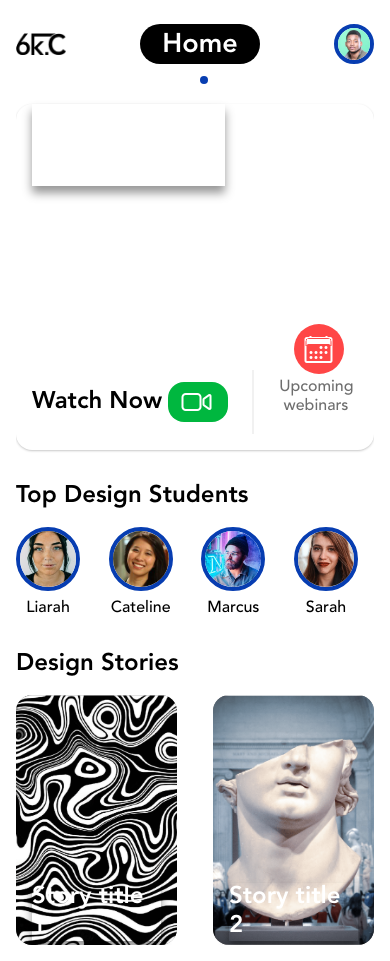
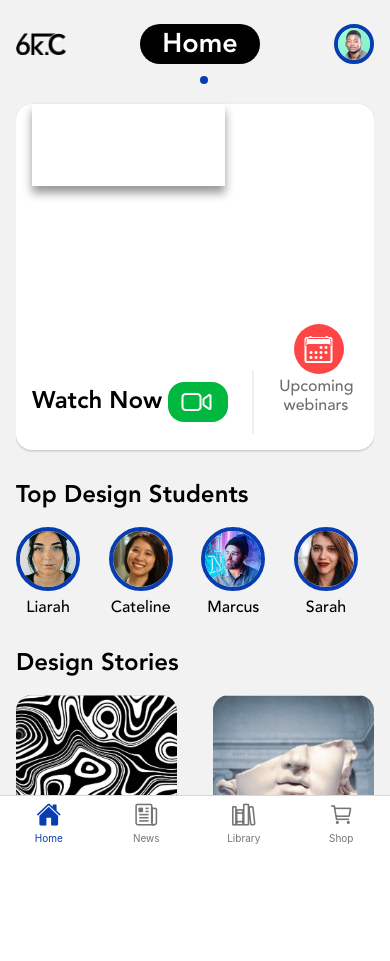
Before and after one commit to FungaiPfende/6kClub, a React Native app: screen /Home in a window 390 px wide. After the commit the page ends 844 px from the top, so only its background shows below. Built offline with nearby package versions, Linux system fonts and the light colour scheme.

Commit message:
Set up bottom navigation and optimised Header component.

```diff
--- a/App.js
+++ b/App.js
@@ -1,8 +1,56 @@
 import { StatusBar } from "expo-status-bar";
-import { StyleSheet, View } from "react-native";
+import { StyleSheet, View, SafeAreaView } from "react-native";
 import { useFonts } from "expo-font";
+import { NavigationContainer } from "@react-navigation/native";
+import { createBottomTabNavigator } from "@react-navigation/bottom-tabs";
+import Ionicons from "@expo/vector-icons/Ionicons";
 
 import { Home } from "./src/screens/Home.screen";
+import { Header } from "./src/components/Header.component";
+
+import { colours, space } from "./src/constants/theme";
+
+const News = ({ route }) => (
+  <SafeAreaView style={styles.screen}>
+    <Header title={route.name} />
+  </SafeAreaView>
+);
+
+const Library = ({ route }) => (
+  <SafeAreaView style={styles.screen}>
+    <Header title={route.name} />
+  </SafeAreaView>
+);
+
+const Shop = ({ route }) => (
+  <SafeAreaView style={styles.screen}>
+    <Header title={route.name} />
+  </SafeAreaView>
+);
+
+const Tab = createBottomTabNavigator();
+
+const screenOptions = ({ route }) => ({
+  tabBarIcon: ({ focused, color, size }) => {
+    let iconName;
+
+    if (route.name === "Home") {
+      iconName = focused ? "home" : "home-outline";
+    } else if (route.name === "News") {
+      iconName = focused ? "newspaper" : "newspaper-outline";
+    } else if (route.name === "Library") {
+      iconName = focused ? "library" : "library-outline";
+    } else if (route.name === "Shop") {
+      iconName = focused ? "cart" : "cart-outline";
+    }
+
+    // You can return any component that you like here!
+    return <Ionicons name={iconName} size={size} color={color} />;
+  },
+  tabBarActiveTintColor: colours.brand.primary,
+  tabBarInactiveTintColor: colours.ui.secondary,
+  headerShown: false,
+});
 
 export default function App() {
   const [loaded] = useFonts({
@@ -16,11 +64,27 @@ export default function App() {
   }
 
   return (
-    <View>
-      <Home />
+    <View style={styles.container}>
+      <NavigationContainer>
+        <Tab.Navigator screenOptions={screenOptions}>
+          <Tab.Screen name="Home" component={Home} />
+          <Tab.Screen name="News" component={News} />
+          <Tab.Screen name="Library" component={Library} />
+          <Tab.Screen name="Shop" component={Shop} />
+        </Tab.Navigator>
+      </NavigationContainer>
+
       <StatusBar style="dark" />
     </View>
   );
 }
 
-const styles = StyleSheet.create({});
+const styles = StyleSheet.create({
+  container: {
+    flex: 1,
+  },
+
+  screen: {
+    marginHorizontal: space.lg,
+  },
+});
--- a/src/components/Header.component.jsx
+++ b/src/components/Header.component.jsx
@@ -10,7 +10,7 @@ import {
   space,
 } from "../constants/theme";
 
-export const Header = () => {
+export const Header = ({ title }) => {
   return (
     <View style={styles.container}>
       <Image
@@ -21,7 +21,7 @@ export const Header = () => {
 
       <View styles={styles.midSection}>
         <View style={styles.textContainer}>
-          <Text style={styles.headerText}>Home</Text>
+          <Text style={styles.headerText}>{title}</Text>
         </View>
 
         <View style={styles.dot} />
--- a/src/screens/Home.screen.jsx
+++ b/src/screens/Home.screen.jsx
@@ -8,11 +8,11 @@ import { WebinarCard } from "../components/WebinarCard.component.jsx";
 import { TopStudents } from "../components/TopStudents.component.jsx";
 import { Stories } from "../components/Stories.component.jsx";
 
-export const Home = () => {
+export const Home = ({ route }) => {
   return (
     <SafeAreaView style={styles.container}>
       <ScrollView showsVerticalScrollIndicator={false}>
-        <Header />
+        <Header title={route.name} />
         <WebinarCard />
         <TopStudents />
         <Stories />
```
